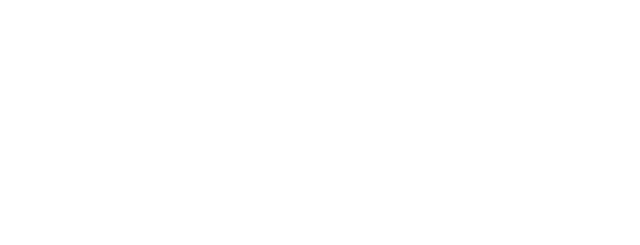
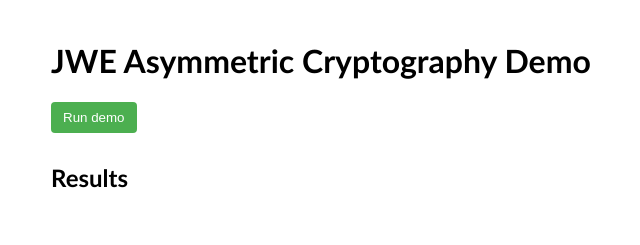
Before and after one commit to eimwe/js-jwt-drill, a website: page src/index.html in a window 1280 px wide. Shown: the whole page, without its empty margins (209-849 px from the left). Drawn offline with nearby package versions, Linux system fonts and the light colour scheme; files that its build step writes are made by us from their sources.

Commit message:
Updated markup

```diff
--- a/src/index.html
+++ b/src/index.html
@@ -24,6 +24,14 @@
     <title>JWT</title>
   </head>
   <body>
+    <h1>JWE Asymmetric Cryptography Demo</h1>
+    <div class="section">
+      <button id="runDemo">Run demo</button>
+    </div>
+    <div class="section">
+      <h2>Results</h2>
+      <div id="results"></div>
+    </div>
     <script type="module" src="scripts/main.js"></script>
   </body>
 </html>
```
